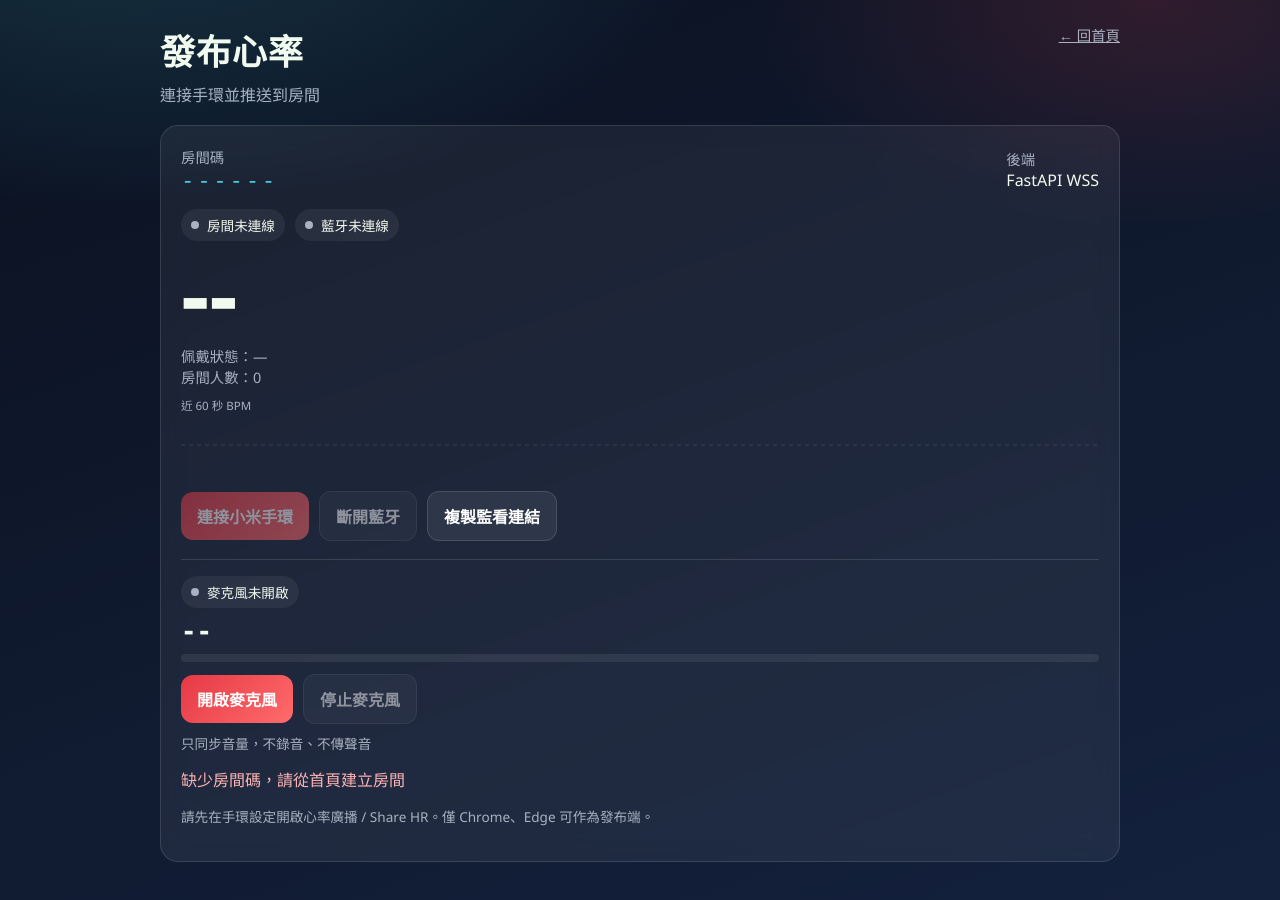
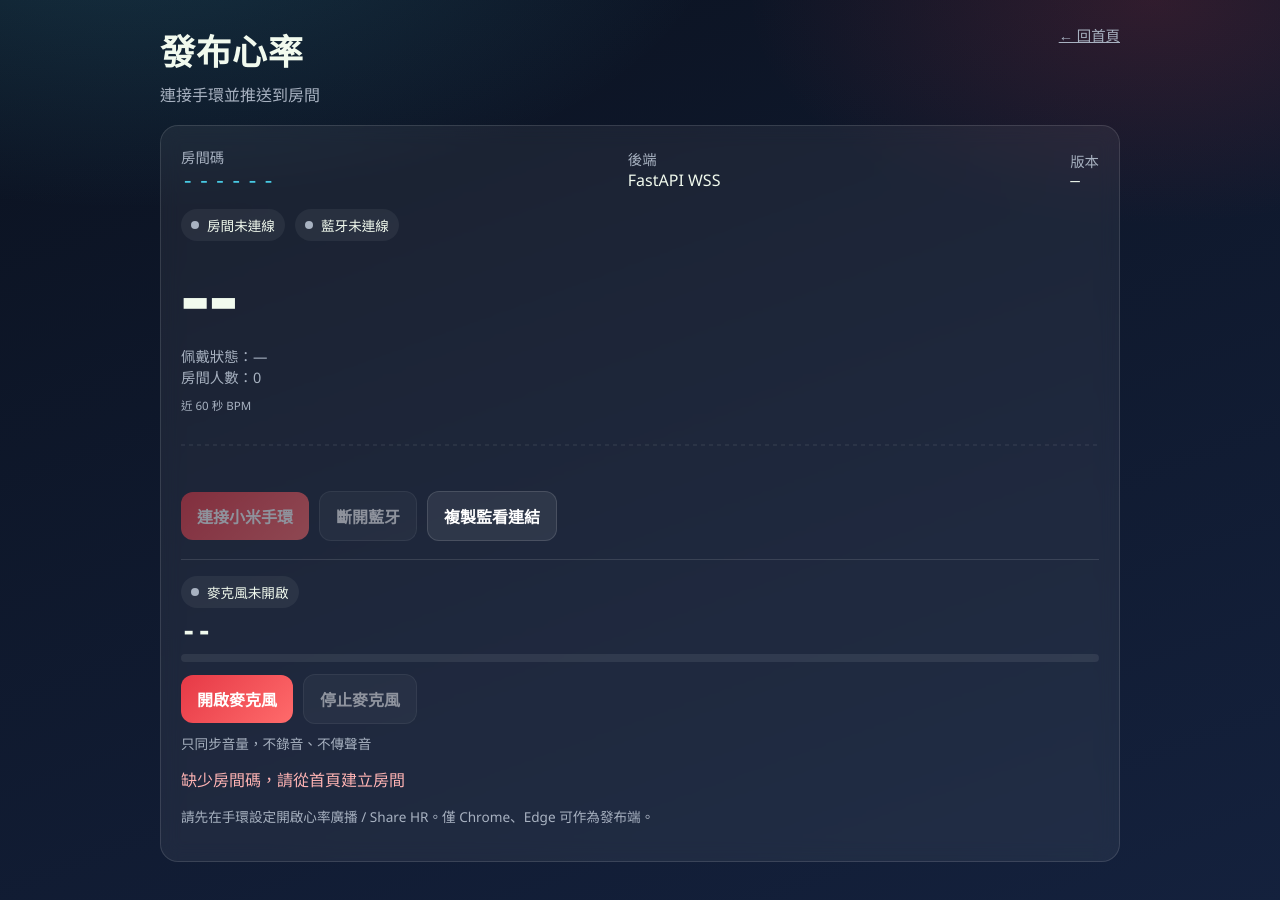
Before and after one commit to jfphi/miband-heart-rate-web-wss, a website: page public/publish.html in a window 1280 px wide. Drawn offline with Linux system fonts and the light colour scheme; no server answers.

Commit message:
新增版本顯示功能，更新 HTML 檔案以顯示應用程式版本，並在 JavaScript 中加載配置以顯示版本號。新增 CSS 樣式以改善版本顯示格式，並添加測試以確保版本佔位符存在於相關頁面。

```diff
--- a/public/css/app.css
+++ b/public/css/app.css
@@ -319,6 +319,12 @@ button.active {
   font-size: 0.8rem;
 }
 
+.app-version {
+  font-family: var(--font-mono);
+  letter-spacing: 0.06em;
+  font-variant-numeric: tabular-nums;
+}
+
 .mic-panel {
   margin-top: 18px;
   padding-top: 16px;
--- a/public/js/config.js
+++ b/public/js/config.js
@@ -1,4 +1,12 @@
 let cached = null;
+
+export const DISPLAY_VERSION_LENGTH = 6;
+
+/** Short stamp for UI, e.g. `710a0b`. Cache-busting still uses the full assetVersion. */
+export function formatDisplayVersion(raw, length = DISPLAY_VERSION_LENGTH) {
+  const v = String(raw || '').trim().toLowerCase();
+  return v ? v.slice(0, Math.max(1, length)) : '';
+}
 
 function toFrontendConfig(payload) {
   const backend =
@@ -38,6 +46,7 @@ export async function loadConfig() {
     cached = {
       backend: 'wss',
       wsUrl: `${location.protocol === 'https:' ? 'wss' : 'ws'}://${location.host}/ws`,
+      assetVersion: '',
       firebase: {},
     };
     return cached;
--- a/public/js/publish.js
+++ b/public/js/publish.js
@@ -8,7 +8,8 @@ import {
   MiBandBle,
 } from './ble.js';
 import { pushHrSample, pruneHrHistory, renderHrSparkline } from './hr-chart.js';
-import { createTransport, getConfiguredBackend } from './transport/index.js';
+import { formatDisplayVersion, loadConfig } from './config.js';
+import { createTransport } from './transport/index.js';
 import { getOrCreateClientId, parseQuery } from './util.js';
 
 const qs = parseQuery();
@@ -18,6 +19,7 @@ const name = qs.get('name') || '匿名';
 const el = {
   roomCode: document.getElementById('roomCode'),
   backendLabel: document.getElementById('backendLabel'),
+  appVersion: document.getElementById('appVersion'),
   roomStatus: document.getElementById('roomStatus'),
   bleStatus: document.getElementById('bleStatus'),
   bpm: document.getElementById('bpm'),
@@ -282,8 +284,11 @@ window.addEventListener('beforeunload', () => {
 });
 
 async function init() {
-  const backend = await getConfiguredBackend();
-  el.backendLabel.textContent = backend === 'firebase' ? 'Firebase RTDB' : 'FastAPI WSS';
+  const cfg = await loadConfig();
+  el.backendLabel.textContent = cfg.backend === 'firebase' ? 'Firebase RTDB' : 'FastAPI WSS';
+  const short = formatDisplayVersion(cfg.assetVersion);
+  el.appVersion.textContent = short || '—';
+  el.appVersion.title = cfg.assetVersion || '';
   if (!room) return;
 
   setStatus(el.roomStatus, 'connecting', '加入房間中…');
--- a/public/publish.html
+++ b/public/publish.html
@@ -25,6 +25,10 @@
           <div>
             <div class="meta">後端</div>
             <div id="backendLabel">—</div>
+          </div>
+          <div>
+            <div class="meta">版本</div>
+            <div id="appVersion" class="app-version">—</div>
           </div>
         </div>
 
```
Also changed, not shown: public/index.html (+1 -0 lines), public/js/app-home.js (+10 -4 lines), public/js/watch.js (+8 -3 lines), public/watch.html (+4 -0 lines), tests/config.test.js (added, +17 -0 lines), 1 other file.
